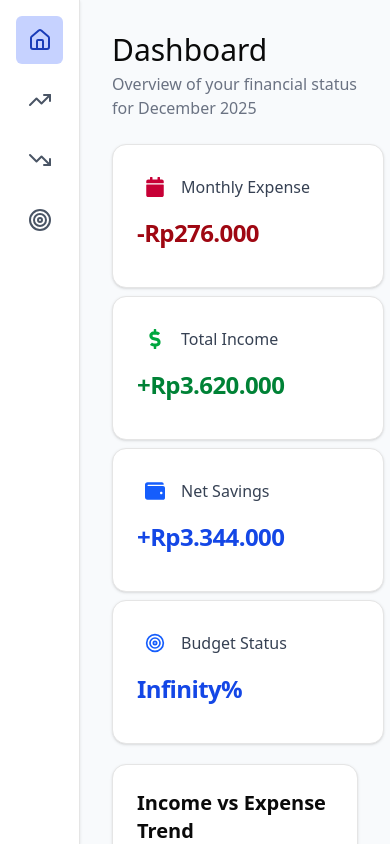
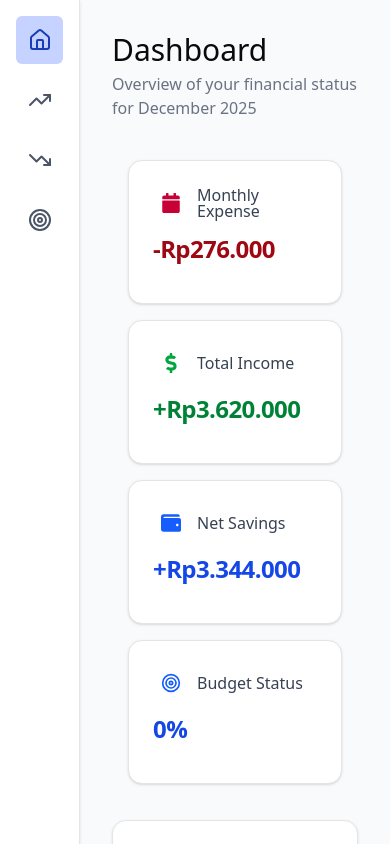
Before and after one commit to mlwy4id/FP2-PWEB-Monthly-Finance-Tracker, a React (Vite) app in the folder frontend/: page / in a window 390 px wide. Built offline with nearby package versions, Linux system fonts and the light colour scheme; no server answers.

Commit message:
add dashboard responsive

```diff
--- a/frontend/src/components/OverviewCard.jsx
+++ b/frontend/src/components/OverviewCard.jsx
@@ -8,7 +8,11 @@ const OverviewCard = ({
   width
 }) => {
   return (
-    <Card className={`${width || `min-w-90`} min-h-36`}>
+    <Card className={`
+      min-h-36
+      xl:min-w-64
+      lg:min-w-44
+    `}>
       <CardHeader className={`flex items-center -mb-3`}>
         <div
           className={`p-2 rounded-lg flex items-center justify-center ${logoBg}`}
--- a/frontend/src/pages/dashboard/components/DashboardOverview.jsx
+++ b/frontend/src/pages/dashboard/components/DashboardOverview.jsx
@@ -3,9 +3,7 @@ import useExpense from "@/store/useExpenseStore";
 import useIncome from "@/store/useIncomeStore";
 import { monthlyRecap } from "@/utils/monthlyRecap";
 import { moneyFormat } from "@/utils/moneyFormat";
-import { FaCalendar } from "react-icons/fa";
-import { FaDollarSign } from "react-icons/fa";
-import { FaWallet } from "react-icons/fa";
+import { FaCalendar, FaDollarSign, FaWallet } from "react-icons/fa";
 import { LucideTarget } from "lucide-react";
 import { useBalance } from "@/hooks/useWalletBalance";
 import useBudget from "@/store/useBudgetStore";
@@ -19,30 +17,29 @@ const DashboardOverview = () => {
 
   const balance = useBalance();
   const budgets = useBudget((state) => state.budgets);
-  const budgetTotal = budgets.reduce((acc, item) => {
-    acc += item.amount;
-    return acc;
-  }, 0);
-  const budgetStatus = (monthlyExpense / budgetTotal) * 100;
+  const budgetTotal = budgets.reduce((acc, item) => acc + item.amount, 0);
+  const budgetStatus = budgetTotal
+    ? ((monthlyExpense / budgetTotal) * 100).toFixed(1)
+    : 0;
 
   return (
-    <div className="flex flex-wrap justify-evenly gap-2">
-      <OverviewCard
-        title="Monthly Expense"
-        logo={<FaCalendar className="text-rose-700" size={20} />}
-        width={`min-w-68`}
-      >
-        <p className="text-red-800 text-2xl font-semibold tracking-tight">
+    <div
+      className="
+        grid gap-4
+        lg:grid-cols-4
+        md:grid-cols-1
+        sm:grid-cols-1
+        p-4 md:p-3 sm:p-2
+      "
+    >
+      <OverviewCard title="Monthly Expense" logo={<FaCalendar className="text-rose-700" size={20} />}>
+        <p className="text-red-800 text-2xl font-semibold tracking-tight md:text-xl sm:text-lg">
           -Rp{moneyFormat(monthlyExpense)}
         </p>
       </OverviewCard>
 
-      <OverviewCard
-        title="Total Income"
-        logo={<FaDollarSign className="text-green-600" size={20} />}
-        width={`min-w-68`}
-      >
-        <p className="text-green-700 text-2xl font-semibold tracking-tight">
+      <OverviewCard title="Total Income" logo={<FaDollarSign className="text-green-600" size={20} />}>
+        <p className="text-green-700 text-2xl font-semibold tracking-tight md:text-xl sm:text-lg">
           +Rp{moneyFormat(monthlyIncome)}
         </p>
       </OverviewCard>
@@ -51,13 +48,12 @@ const DashboardOverview = () => {
         title="Net Savings"
         logo={
           <FaWallet
-            className={`${balance > 0 ? `text-blue-600` : `text-red-600`}`}
+            className={balance > 0 ? "text-blue-600" : "text-red-600"}
             size={20}
           />
         }
-        width={`min-w-68`}
       >
-        <p className="text-2xl font-semibold tracking-tight">
+        <p className="text-2xl font-semibold tracking-tight md:text-xl sm:text-lg">
           {balance > 0 ? (
             <span className="text-blue-700">+Rp{moneyFormat(balance)}</span>
           ) : (
@@ -66,12 +62,8 @@ const DashboardOverview = () => {
         </p>
       </OverviewCard>
 
-      <OverviewCard
-        title="Budget Status"
-        logo={<LucideTarget className="text-blue-600" size={20} />}
-        width={`min-w-68`}
-      >
-        <p className="text-blue-700 text-2xl font-semibold tracking-tight">
+      <OverviewCard title="Budget Status" logo={<LucideTarget className="text-blue-600" size={20} />}>
+        <p className="text-blue-700 text-2xl font-semibold tracking-tight md:text-xl sm:text-lg">
           {budgetStatus}%
         </p>
       </OverviewCard>
```
